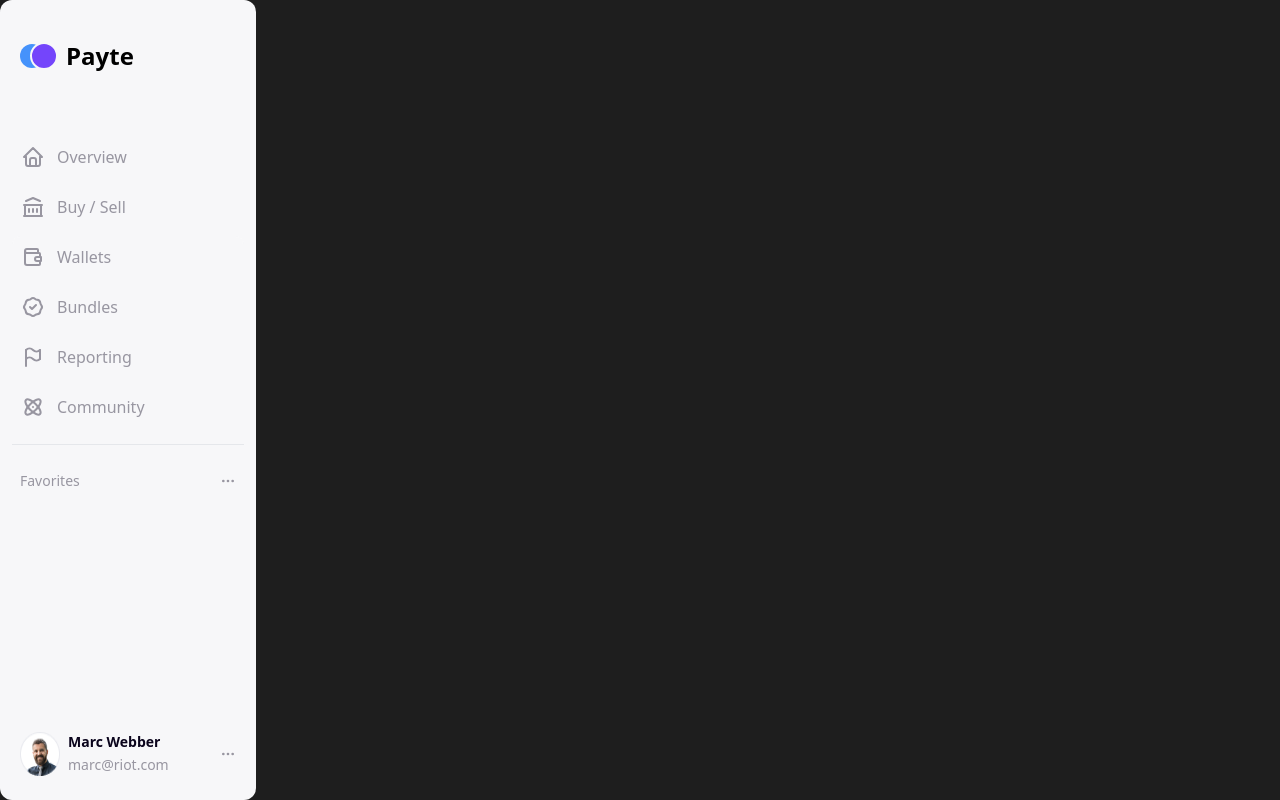
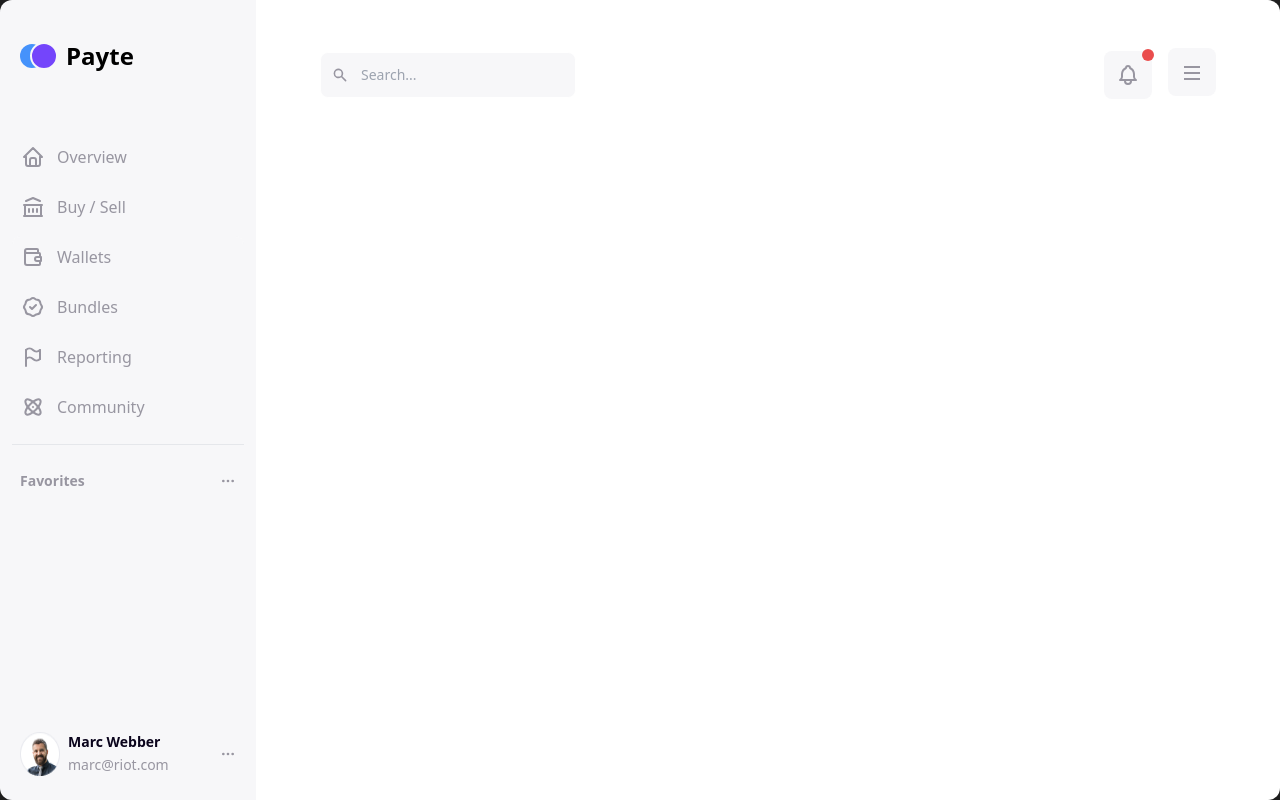
Before and after one commit to KrzysztofCiemny/Crypto-App-Dashboard, a Vue app: page / in a window 1280 px wide. Built offline with nearby package versions, Linux system fonts and the light colour scheme.

Commit message:
adding header

```diff
--- a/src/components/layouts/MainLayout.vue
+++ b/src/components/layouts/MainLayout.vue
@@ -1,25 +1,28 @@
 <script lang="ts">
-import { defineComponent } from "vue";
+import { defineComponent, ref } from "vue";
 
 export default defineComponent({
   name: 'MainLayout',
 
   setup() {
-
-    return {}
+    const open = ref(false)
+    return {
+      open
+    }
   }
 });
 </script>
 
 <template>
-  <div class="flex justify-center h-screen w-screen">
-    <main class="h-full w-full max-w-[1440px] max-h-[900px]">
+  <div class="flex justify-center items-center h-screen w-screen">
+    <div class="flex h-full w-full max-w-[1440px] max-h-[900px]">
       <aside class="w-64 h-full" aria-label="Sidebar">
-        <div class="flex flex-col h-full px-3 py-4 overflow-y-auto rounded-xl bg-gray-bg">
+        <div class="flex flex-col h-full px-3 py-4 overflow-y-auto rounded-l-xl bg-gray-bg">
           <div class="flex items-center pt-6 pb-16">
             <img class="pl-2" src="../../../public/LogoDots.svg" />
             <span class="pl-2 text-dark-text text-2xl font-bold">Payte</span>
           </div>
+          <nav>
             <ul class="space-y-2">
               <li>
                 <a href="#" class="group sidebar-link">
@@ -99,11 +102,12 @@ export default defineComponent({
                 </a>
               </li>
             </ul>
+          </nav>
           <div class="flex flex-col grow justify-between pt-4 mt-4 space-y-2 border-t border-gray-200">
             <div class="pt-2">
               <div
                 class="flex items-center pl-2 justify-between text-base font-normal text-gray-text transition duration-75 rounded-lg">
-                <span class="text-sm">Favorites</span>
+                <span class="text-sm font-semibold">Favorites</span>
                 <svg class="h-6 w-6 cursor-pointer pr-2" width="24" height="24" viewBox="0 0 24 24" stroke-width="2"
                   stroke="currentColor" fill="none" stroke-linecap="round" stroke-linejoin="round">
                   <path stroke="none" d="M0 0h24v24H0z" />
@@ -117,7 +121,7 @@ export default defineComponent({
               <div class="flex">
                 <img class="pr-2" src="../../../public/Marc.png" />
                 <div>
-                  <span class="flex text-black text-sm font-bold">Marc Webber</span>
+                  <span class="flex text-black text-sm font-semibold">Marc Webber</span>
                   <span class="text-sm">marc@riot.com</span>
                 </div>
               </div>
@@ -132,7 +136,66 @@ export default defineComponent({
           </div>
         </div>
       </aside>
-    </main>
+      <div class="grow bg-white rounded-r-xl">
+        <header class="flex items-center border-gray-200 px-2 lg:px-16 pt-12 rounded-tr-xl grow max-h-32">
+          <div class="container flex flex-wrap items-center justify-between mx-auto">
+            <div class="flex md:order-2">
+              <div class="relative hidden md:block">
+                <div class="absolute inset-y-0 left-0 flex items-center pl-3 pointer-events-none">
+                  <svg class="w-4 h-4 text-gray-text" aria-hidden="true" fill="currentColor" viewBox="0 0 20 20"
+                    xmlns="http://www.w3.org/2000/svg">
+                    <path fill-rule="evenodd"
+                      d="M8 4a4 4 0 100 8 4 4 0 000-8zM2 8a6 6 0 1110.89 3.476l4.817 4.817a1 1 0 01-1.414 1.414l-4.816-4.816A6 6 0 012 8z"
+                      clip-rule="evenodd"></path>
+                  </svg>
+                  <span class="sr-only">Search icon</span>
+                </div>
+                <input type="text" id="search-navbar"
+                  class="block w-full p-3 pl-10 text-sm text-gray-text border border-white rounded-lg bg-gray-bg focus:border-purple focus:ring-purple focus:ring-1 focus:outline-none"
+                  placeholder="Search...">
+              </div>
+            </div>
+          </div>
+          <div class="flex items-center justify-center">
+            <div
+              class="relative flex justify-center items-center cursor-pointer text-gray-text mr-4 w-12 h-12 focus:outline-none rounded-lg bg-gray-bg">
+              <svg class="h-6 w-6" width="24" height="24" viewBox="0 0 24 24" stroke-width="2" stroke="currentColor"
+                fill="none" stroke-linecap="round" stroke-linejoin="round">
+                <path stroke="none" d="M0 0h24v24H0z" />
+                <path d="M10 5a2 2 0 0 1 4 0a7 7 0 0 1 4 6v3a4 4 0 0 0 2 3h-16a4 4 0 0 0 2 -3v-3a7 7 0 0 1 4 -6" />
+                <path d="M9 17v1a3 3 0 0 0 6 0v-1" />
+              </svg>
+              <div
+                class="absolute inline-flex items-center justify-center w-3 h-3 bg-red rounded-full -top-0.5 -right-0.5">
+              </div>
+            </div>
+            <nav>
+              <button type="button" class="text-gray-text w-12 h-12 relative focus:outline-none rounded-lg bg-gray-bg"
+                @click="open = !open">
+                <div class="block w-4 absolute left-1/2 top-1/2   transform  -translate-x-1/2 -translate-y-1/2">
+                  <span aria-hidden="true"
+                    class="block absolute h-0.5 w-4 bg-current transform transition duration-500 ease-in-out"
+                    :class="{ 'rotate-45': open, ' -translate-y-1.5': !open }"></span>
+                  <span aria-hidden="true"
+                    class="block absolute  h-0.5 w-4 bg-current   transform transition duration-500 ease-in-out"
+                    :class="{ 'opacity-0': open }"></span>
+                  <span aria-hidden="true"
+                    class="block absolute  h-0.5 w-4 bg-current transform  transition duration-500 ease-in-out"
+                    :class="{ '-rotate-45': open, ' translate-y-1.5': !open }"></span>
+                </div>
+              </button>
+            </nav>
+          </div>
+        </header>
+        <div class="flex items-center bg-white border-gray-200 px-2 lg:px-16 pt-6 rounded-tr-xl grow">
+          <router-view v-slot="{ Component }">
+            <suspense>
+              <component :is="Component" />
+            </suspense>
+          </router-view>
+        </div>
+      </div>
+    </div>
   </div>
 </template>
 
--- a/src/index.css
+++ b/src/index.css
@@ -15,7 +15,7 @@ body {
       border-gray-bg
       p-2
       text-base
-      font-normal
+      font-medium
       text-gray-text
       hover:border-gray-200
       hover:bg-white
```
Lines whose indentation alone changed are shown as unchanged.
